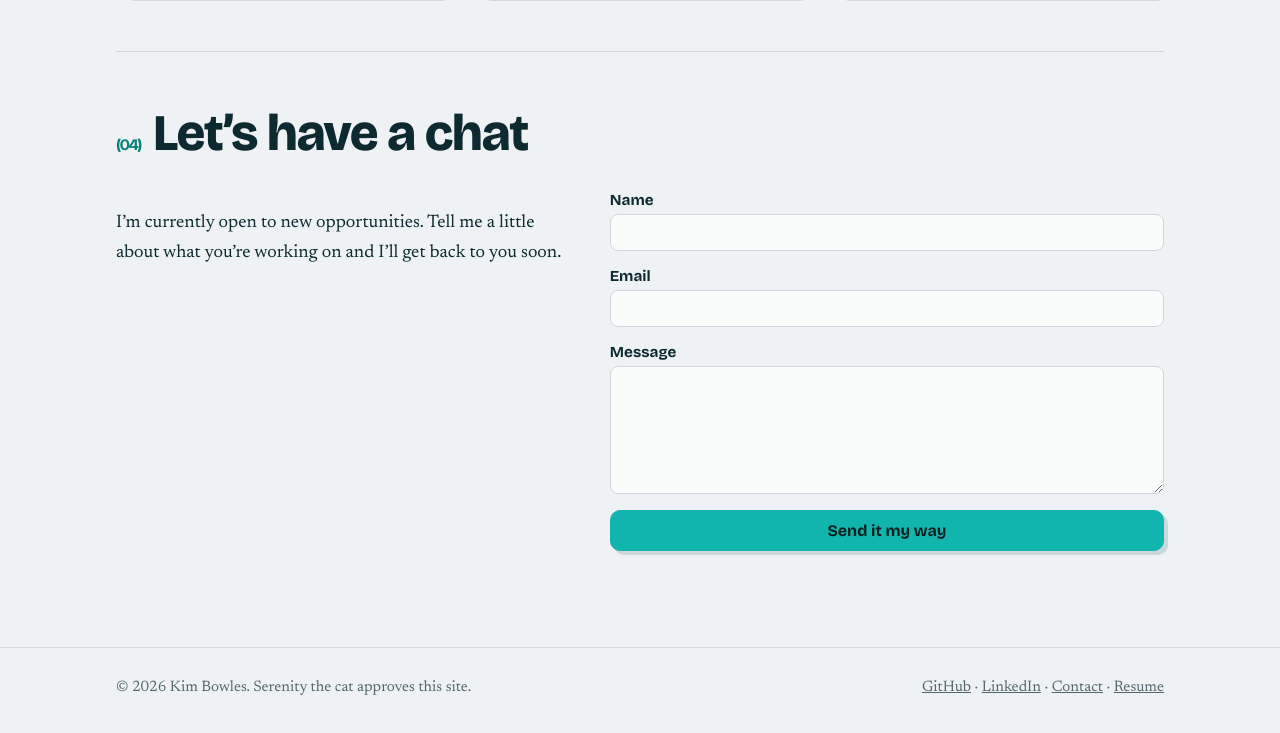
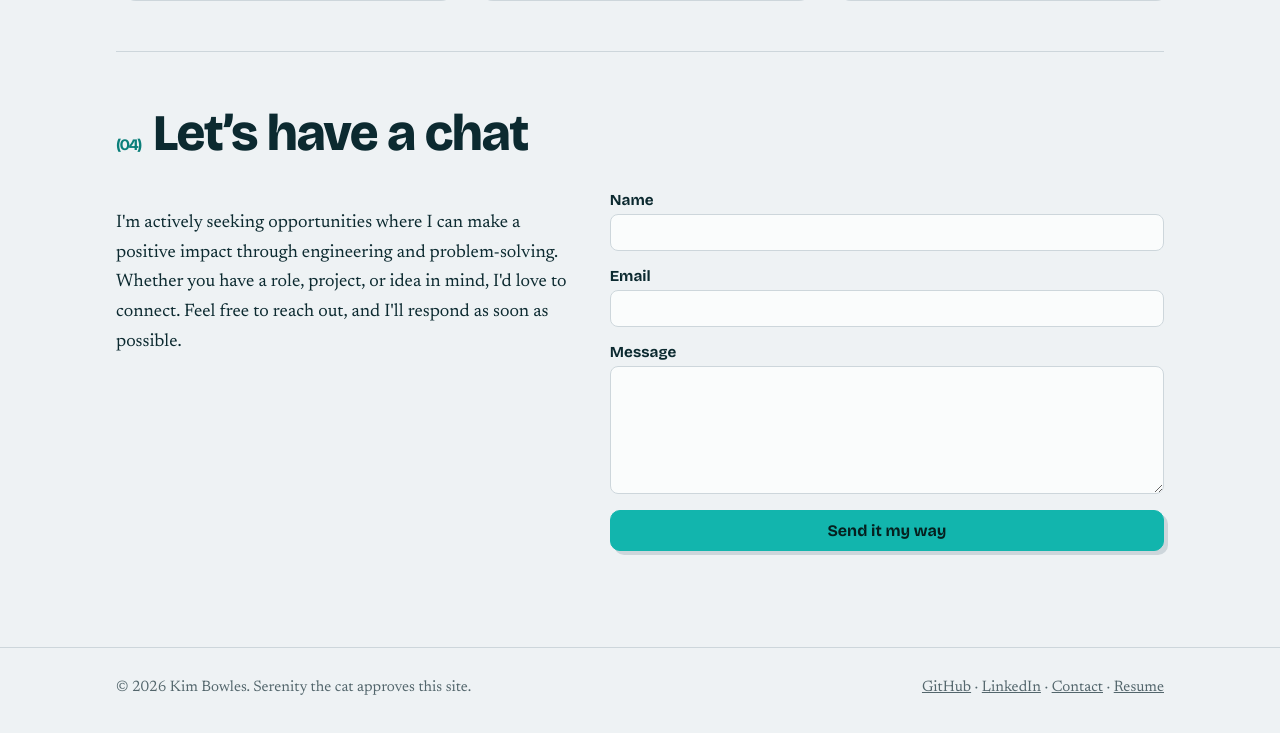
Before and after one commit to kmb1122/Portfolio, a website built with Vite: page index.html in a window 1280 px wide. Shown: the part 2670-3403 px from the top of the page. Built offline with nearby package versions, Linux system fonts and the light colour scheme.

Commit message:
Updated opportunites and reach-out text.

```diff
--- a/index.html
+++ b/index.html
@@ -196,8 +196,10 @@
         <div class="contact">
           <div>
             <p>
-              I’m currently open to new opportunities. Tell me a little about
-              what you’re working on and I’ll get back to you soon.
+              I'm actively seeking opportunities where I can make a positive
+              impact through engineering and problem-solving. Whether you have a
+              role, project, or idea in mind, I'd love to connect. Feel free to
+              reach out, and I'll respond as soon as possible.
             </p>
           </div>
           <form id="f">
```
